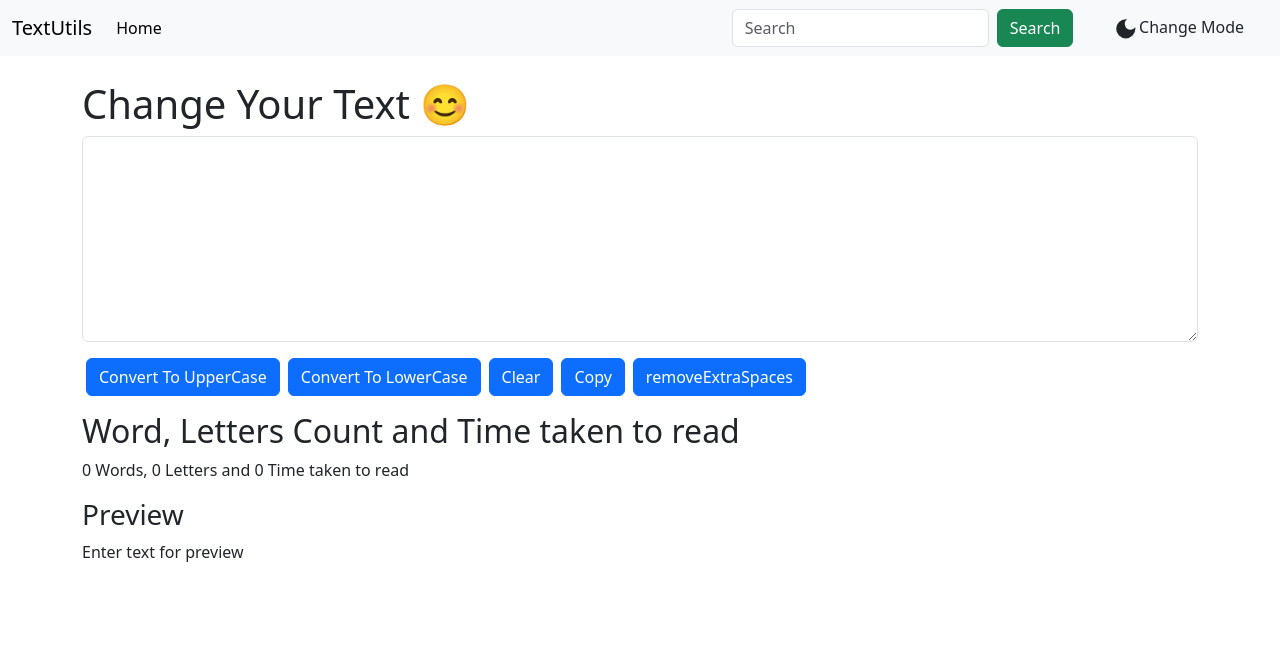
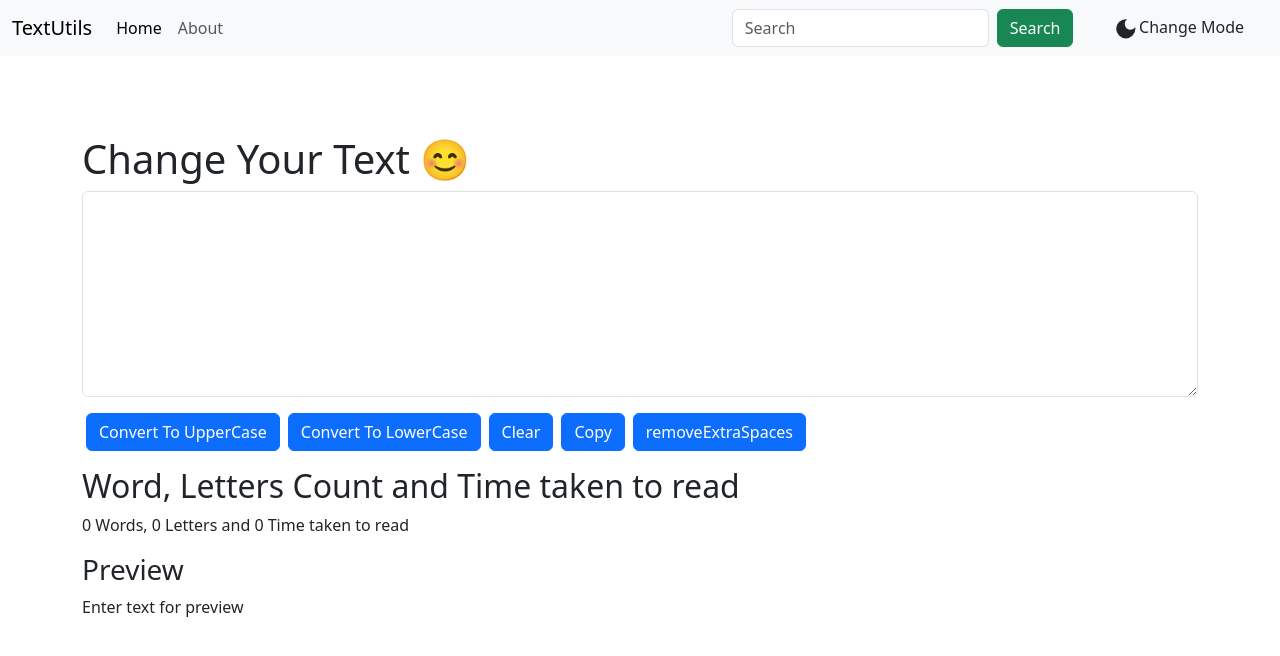
Before and after one commit to FastCodingLearner/TextUtils, a React (Vite) app: page /home in a window 1280 px wide. Shown: the top 656 px of the page. Built offline with nearby package versions, Linux system fonts and the light colour scheme.

Commit message:
Some Changes

```diff
--- a/src/App.jsx
+++ b/src/App.jsx
@@ -95,7 +95,7 @@ function App() {
 
   let count =[ ];
   const words = ()=>{
-    let arr = text.split(" ")
+    let arr = text.split(/\s+/)
     for(let i=0;i<arr.length;i++){
       if(arr[i]!==""){
       count.push(arr[i]);
@@ -154,6 +154,7 @@ function App() {
 
       <Navbar title="TextUtils" about="About" mode={mode}  toggleMode = {toggleMode} changeMode ={changeMode}/>
       <Alert alert={alert}/>
+      {/* <About/> */}
       <div className="container">
 
         <div className="mb-3 my-4">
--- a/src/components/Alert.jsx
+++ b/src/components/Alert.jsx
@@ -6,13 +6,13 @@ function Alert(p) {
         return lword.charAt(0 ).toUpperCase() + word.slice(1)
     }
   return (
-    p.alert && <div className="container ">
+    <div className="container " style={{height : "50px", marginTop : "5px"}}>
 
 
-   <div className={`alert alert-${(p.alert.type).toLowerCase()} alert-dismissible fade show my-3" role="alert`}>
+    {  p.alert &&  <div className={`alert alert-${(p.alert.type).toLowerCase()} alert-dismissible fade show my-3" role="alert`}>
         <strong>{capital(p.alert.type)}! </strong>{p.alert.message}.
         {/* <button type="button" className="btn-close" data-bs-dismiss="alert" aria-label="Close"></button> */}
-       </div>
+       </div>}
 
     </div>
   )
--- a/src/components/Navbar.jsx
+++ b/src/components/Navbar.jsx
@@ -45,9 +45,9 @@ import { useState } from 'react';
                 <a className="nav-link active" aria-current="page" href="#">Home</a>
                 {/* <Link className="nav-link active" aria-current="page" to="/home">Home</Link> */}
               </li>
-              {/* <li className="nav-item">
+              <li className="nav-item">
                 <a className="nav-link" href="#">{p.about}</a>
-              </li> */}
+              </li>
 
             </ul>
             <form className="d-flex mx-3" role="search">
```
